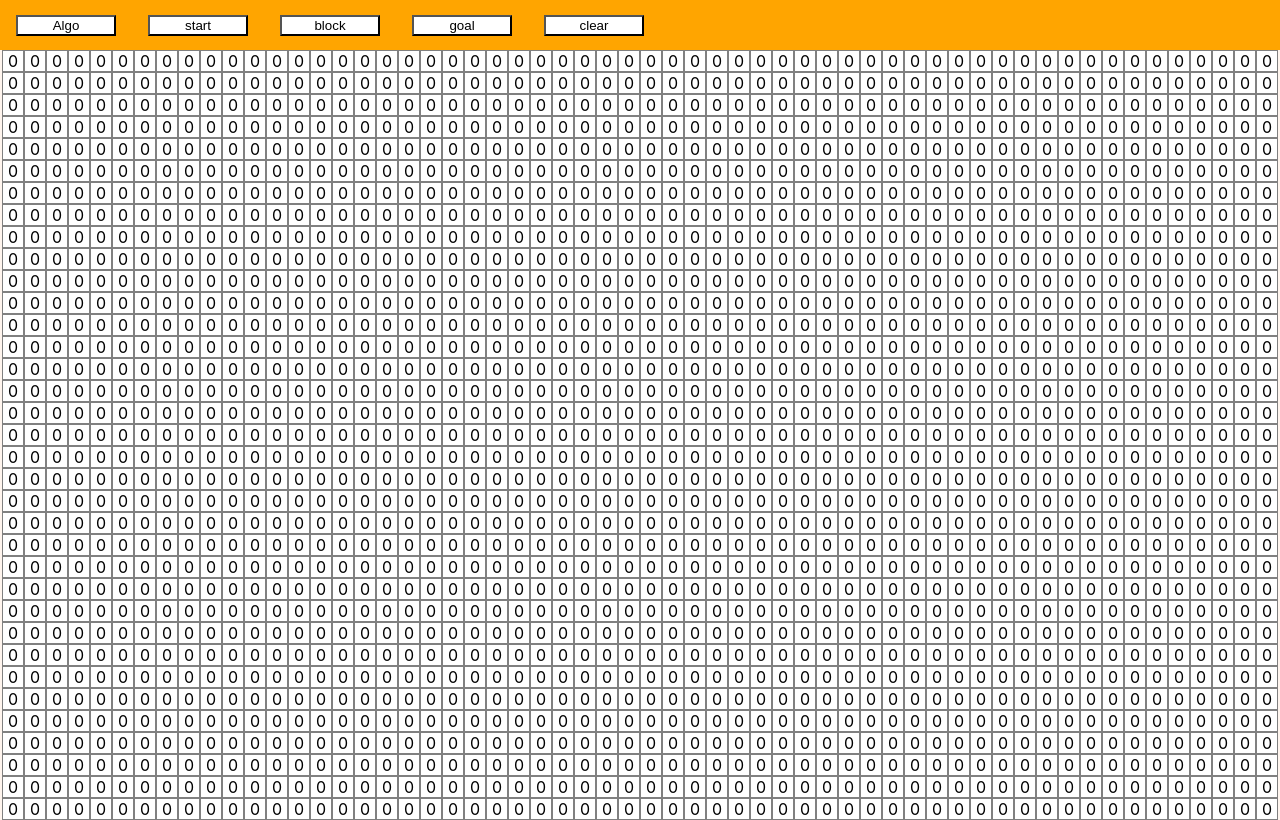
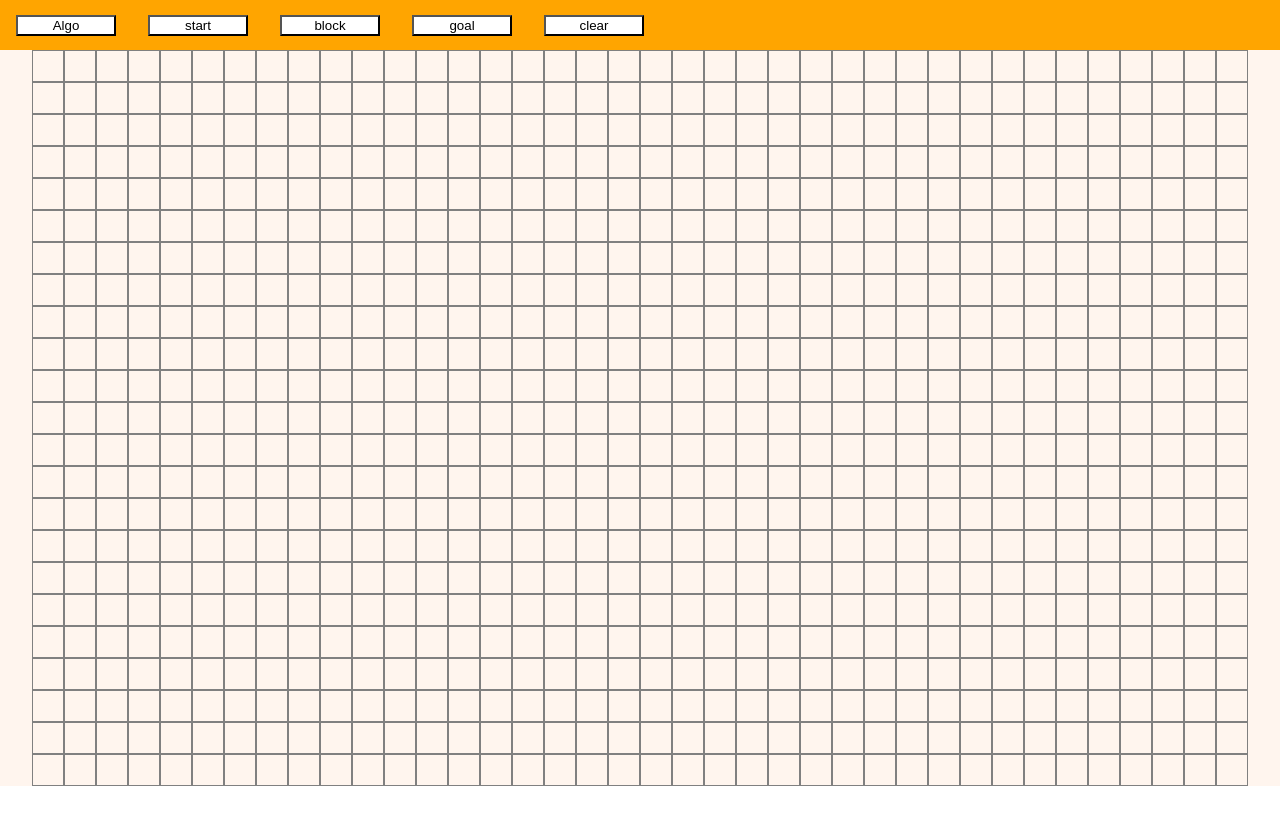
Before and after one commit to ochinski/SearchingAlgo, a React (Create React App) app: page / in a window 1280 px wide. Built offline with nearby package versions, Linux system fonts and the light colour scheme.

Commit message:
Updated grid visualtion to enable drawing on mouse down, mouse enter and mouse up. Also changed how rendering of nodes work for better use of state

```diff
--- a/src/App.js
+++ b/src/App.js
@@ -9,7 +9,7 @@ function App() {
   return (
     <div className="App">
       <Header/>
-      <PathFinderGrid/>
+      <PathFinderGrid nodeSize = {30}/>
     </div>
   );
 }
--- a/src/interactive/Node.js
+++ b/src/interactive/Node.js
@@ -6,21 +6,28 @@ export default class Node extends React.Component {
     super(props);
     this.state = {
       node : 0,
+      isWall : this.props.isWall
     }
   }
-  nodeClick = (e) => {
-    console.log('clicked');
-    if (this.state.node === 0) {
-      this.setState({
-        node : 1
-      })
-    }
+  HandleMouseEnter = () => {
+    this.props.onMouseEnter(this.props.row, this.props.col);
+  }
+  HandleMouseDown = () => {
+    this.props.onMouseDown(this.props.row, this.props.col);
+  }
+  HandleMouseUp = () => {
+    this.props.onMouseUp();
   }
   render() {
     return (
-      <div id="node" class={this.state.node ? 'blockNode' : 'emptyNode'} onClick={this.nodeClick}>
-        {this.state.node}
+      <div id="node" className={this.props.isWall ? 'isWall' : ''}
+        onMouseEnter={this.HandleMouseEnter}
+        onMouseDown={this.HandleMouseDown}
+        onMouseUp={this.HandleMouseUp}
+      >
       </div>
     );
   }
 }
+
+// this.state.node ? 'blockNode' : 'emptyNode'
--- a/src/interactive/PathFinderGrid.js
+++ b/src/interactive/PathFinderGrid.js
@@ -5,15 +5,8 @@ import './pathFinderGrid.css';
 export default class PathFinderGrid extends React.Component {
   constructor(props){
     super(props);
-    this.state = {
-      nodeSize : 20,
-      nodeArray : [],
-    }
-  }
-  // Generate a dynamic grid
-  GenerateGrid = () => {
     const newNodeArray = [];
-    const nodeSize = this.state.nodeSize;
+    const nodeSize = props.nodeSize;
 
     // get window inner hieght + width based on browser size (onstart) and remove 50px from height due to header
     let screenWidth = window.innerWidth - 120;
@@ -26,27 +19,55 @@ export default class PathFinderGrid extends React.Component {
     for (let row = 0; row < whNodes[0]; row++) {
       const newRow = []; // initialize 1D array
       for (let col = 0; col < whNodes[1]; col++) {
-        newRow.push([]); // initalize 2D array
+        newRow.push(createNode(col,row)); // initalize 2D array
       }
       newNodeArray.push(newRow); // push into newNodeArray
     }
-    // this.setState(
-    //   {nodeArray : newNodeArray}, // set nodeArray state with the new 2D array based on viewport.
-    //   this.DisplayNodes
-    //   // this.DisplayNodes  // call function once completed
-    // );
-    return this.DisplayNodes(newNodeArray);
+    this.state = {
+      nodeSize : nodeSize,
+      nodeArray : newNodeArray,
+      isMouseDown : false,
+    }
   }
-  DisplayNodes = newNodeArray => {
-    // const {nodeArray} = this.state; // get the node array from state
-    // console.log(nodeArray);
+  HandleMouseEnter = (row,col) => {
+    if (this.state.isMouseDown){
+      const newNodeArray = nodeArrayWithWalls(this.state.nodeArray,row,col)
+      this.setState({
+        nodeArray : newNodeArray
+      })
+    }
+  }
+  HAndleMouseUp = () => {
+    this.setState({isMouseDown : false})
+  }
+  HandleMouseDown = (row,col) => {
+    const newNodeArray = nodeArrayWithWalls(this.state.nodeArray,row,col)
+    this.setState({
+      nodeArray : newNodeArray,
+      isMouseDown : true
+    })
+  }
+  DisplayNodes = () => {
+    const {nodeArray} = this.state; // get the node array from state
     return (
       <div id="grid">
-        {newNodeArray.map((row, rowIdx) => {
+        {nodeArray.map((row, rowIdx) => {
           return (
             <div>
-              {row.map((node,nodeIdx) => <Node/>)}
-            </div>
+              {row.map((node,nodeIdx) => {
+                const {row,col,isWall} = node;
+                return (
+                  <Node
+                    isWall = {isWall}
+                    row = {row}
+                    col = {col}
+                    onMouseEnter = {this.HandleMouseEnter}
+                    onMouseDown = {this.HandleMouseDown}
+                    onMouseUp = {this.HAndleMouseUp}
+                  />
+                );
+              })}
+          </div>
           )
         })}
       </div>
@@ -55,8 +76,54 @@ export default class PathFinderGrid extends React.Component {
   render() {
     return (
       <div id="grid-wrapper">
-        {this.GenerateGrid()}
+        {this.DisplayNodes()}
       </div>
     )
   }
 }
+
+const createNode = (col, row) => {
+  return {
+    col,
+    row,
+    isWall : false,
+  }
+}
+
+const nodeArrayWithWalls = (nodeArray, row, col) => {
+  const newNodeArray = nodeArray;
+  const node = newNodeArray[row][col];
+  const newNode = {
+    ...node,
+    isWall : true,
+  };
+  newNodeArray[row][col] = newNode;
+  return newNodeArray;
+}
+  // Generate a dynamic grid
+  // GenerateGrid = () => {
+    // const newNodeArray = [];
+    // const nodeSize = this.state.nodeSize;
+
+    // // get window inner hieght + width based on browser size (onstart) and remove 50px from height due to header
+    // let screenWidth = window.innerWidth - 120;
+    // let screenHieght = window.innerHeight - 90;
+
+    // // get max amount of nodes based on node size
+    // const whNodes =  [Math.trunc(screenWidth / nodeSize),Math.trunc(screenHieght / nodeSize)];
+
+    // // begin creating the 2D array representing the grid
+    // for (let row = 0; row < whNodes[0]; row++) {
+    //   const newRow = []; // initialize 1D array
+    //   for (let col = 0; col < whNodes[1]; col++) {
+    //     newRow.push([]); // initalize 2D array
+    //   }
+    //   newNodeArray.push(newRow); // push into newNodeArray
+    // }
+    // this.setState(
+    //   {nodeArray : newNodeArray}, // set nodeArray state with the new 2D array based on viewport.
+    //   this.DisplayNodes
+    //   // this.DisplayNodes  // call function once completed
+    // );
+    // return this.DisplayNodes(newNodeArray);
+  // }
--- a/src/interactive/node.css
+++ b/src/interactive/node.css
@@ -1,9 +1,13 @@
 #node {
-  width:20px;
-  height:20px;
+  width:30px;
+  height:30px;
   border:1px solid gray;
   cursor: pointer;
   margin:auto;
+  user-select: none; /* supported by Chrome and Opera */
+}
+.isWall {
+  background-color:#B2D8D8;
 }
 .emptyNode {
   background-color: #fff;
```
